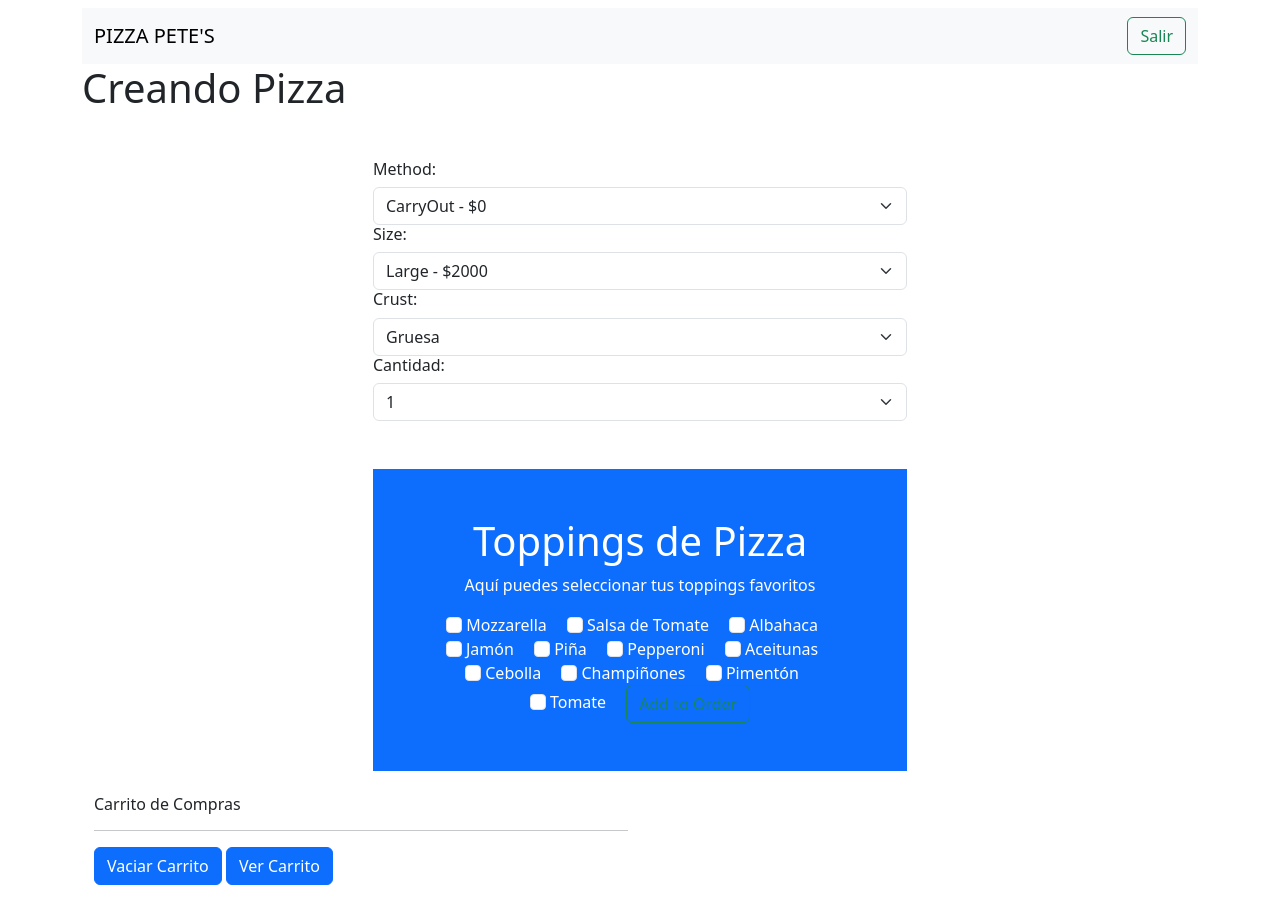
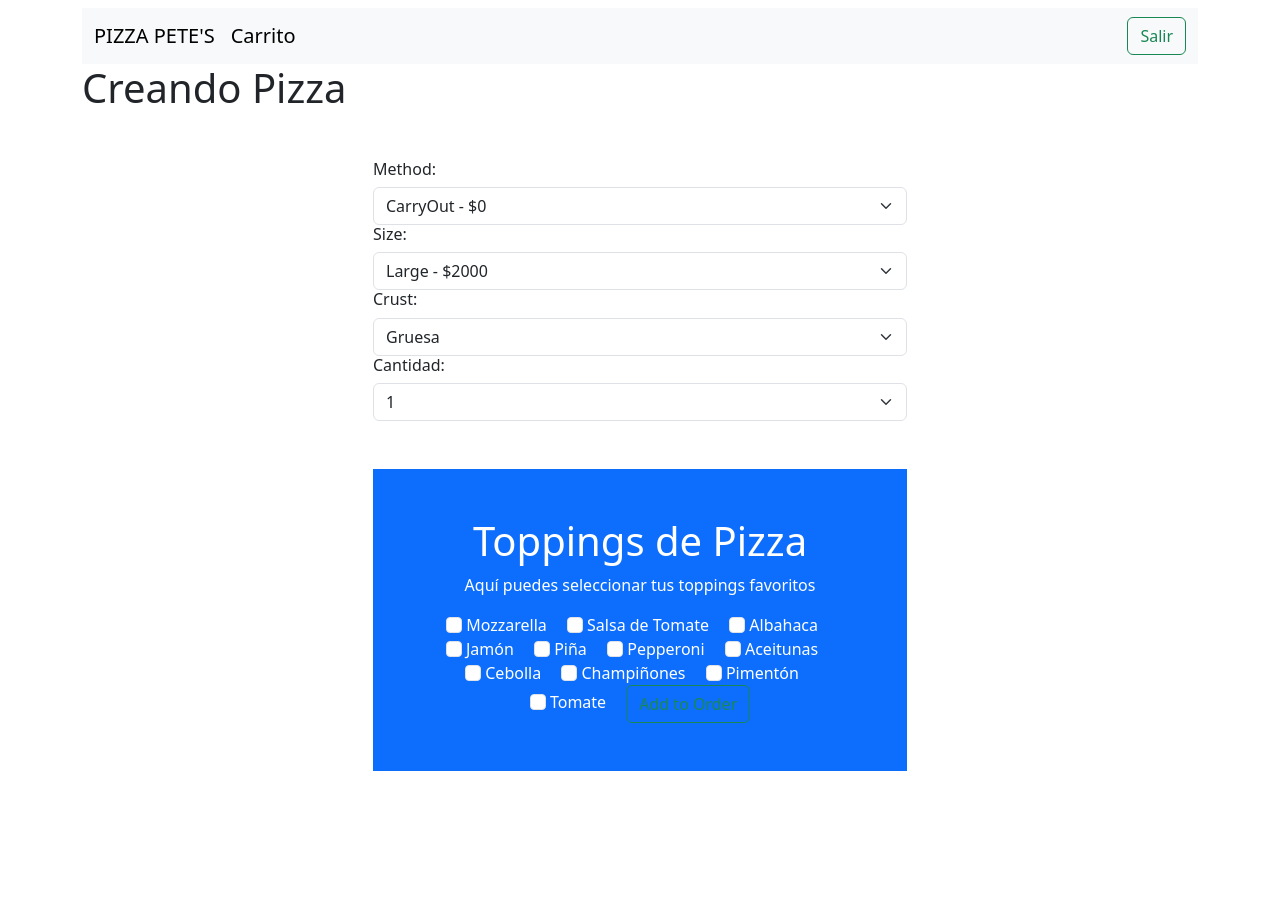
Before and after one commit to Mikell2010/db_pizza, a Flask app: page /craft_a_pizza in a window 1280 px wide. After the commit the page ends 771 px from the top, so only its background shows below. Run offline with Flask 3, Linux system fonts and the light colour scheme; some libraries are stand-ins or nearby versions.

Commit message:
link carrito

```diff
--- a/app/templates/menu.html
+++ b/app/templates/menu.html
@@ -11,7 +11,7 @@
                     <!-- <a class="nav-link active" aria-current="page" href="/">Inicio</a> -->
                 </li>
                 <li class="nav-item">
-                    <!-- <a class="nav-link active" aria-current="page" href="/recetas/crear">Crear Receta</a> -->
+                    <a class="navbar-brand " href="/carrito"> Carrito <span class="badge"> </span></a>
                 </li>
             </ul>
             <div class="d-flex" role="search">
--- a/app/templates/recetas/crear.html
+++ b/app/templates/recetas/crear.html
@@ -156,7 +156,7 @@
 </form>
 
 
-<div class="container">
+<!-- <div class="container">
     <div class="row mt-4">
         <div class="col-md-6">
             <h6>Carrito de Compras</h6>
@@ -166,7 +166,7 @@
             <a href="/carrito/" class="btn btn-primary" >Ver Carrito</a>
         </div>
     </div>
-</div>
+</div> -->
 
 
 
```
